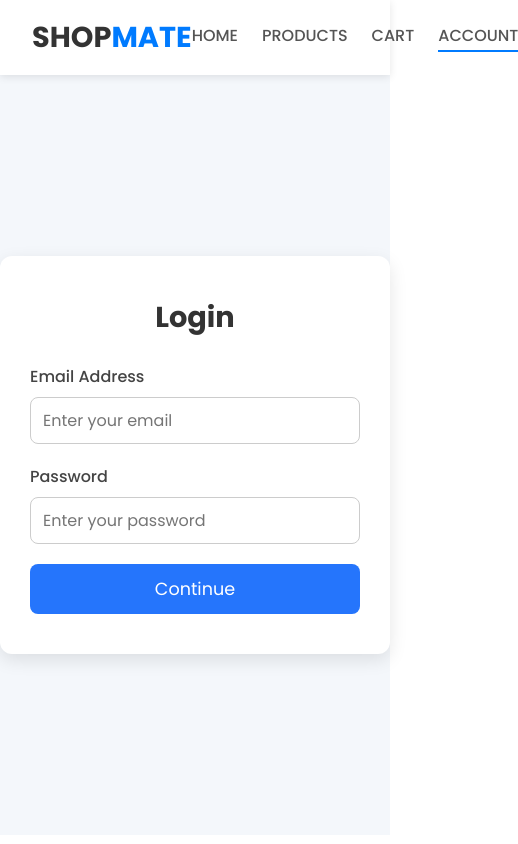
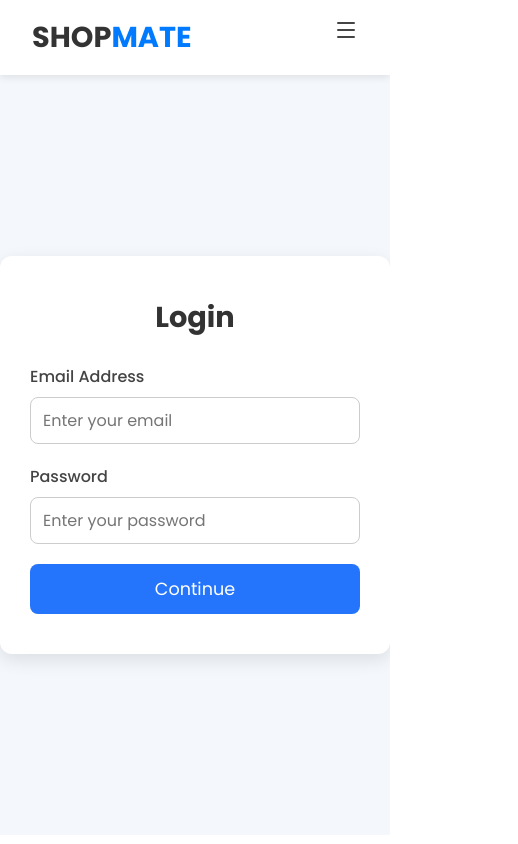
Before and after one commit to bahaa-mustafa/Shop-Mate, a React (Vite) app: page /register in a window 390 px wide. Shown: the top 844 px of the page, 518 px wide, since content can reach past the window. Built offline with nearby package versions, Linux system fonts and the light colour scheme.

Commit message:
add menu button

```diff
--- a/src/Navbar/Navbar.jsx
+++ b/src/Navbar/Navbar.jsx
@@ -1,6 +1,7 @@
 import { useSelector } from "react-redux"
 import { NavLink } from "react-router-dom"
 import style from "./Navbar.module.css"
+import { Menu } from 'lucide-react';
 
 function Navbar() {
   const items = useSelector((state) => state.cart.items)
@@ -12,6 +13,7 @@ function Navbar() {
         <NavLink to="/">Shop<span>Mate</span></NavLink>
       </div>
 
+      <input type="checkbox" name="menu" id={style.menu} hidden />
       <div className={style.links}>
         <NavLink
           to="/"
@@ -44,6 +46,7 @@ function Navbar() {
           Account
         </NavLink>
       </div>
+      <label htmlFor={style.menu} className={style.menu_btn}><Menu /></label>
     </nav>
   )
 }
--- a/src/Navbar/Navbar.module.css
+++ b/src/Navbar/Navbar.module.css
@@ -69,3 +69,40 @@
 .hidden {
   display: none;
 }
+
+.menu_btn{
+  display: none;
+}
+
+@media (max-width:768px) {
+  .navbar{
+    position: relative;
+  }
+    .links{
+      display: none;
+      flex-direction: column;
+      position: absolute;
+      background-color: #fff;
+      top: 100%;
+      left: 0;
+      padding: 5px 30px;
+      width: 100vw;
+      min-height: 100vh;
+      z-index: 999;
+      transition: max-height 0.4s ease;
+    }
+    .menu_btn{
+      display: inline;
+    }
+    #menu:checked ~ .links{
+      display: flex;
+    }
+    .cartBadge{
+      left: 40px;
+      right: auto;
+    }
+    .activeNav{
+      border-bottom: none;
+      color: #007bff;
+    }
+}
```
